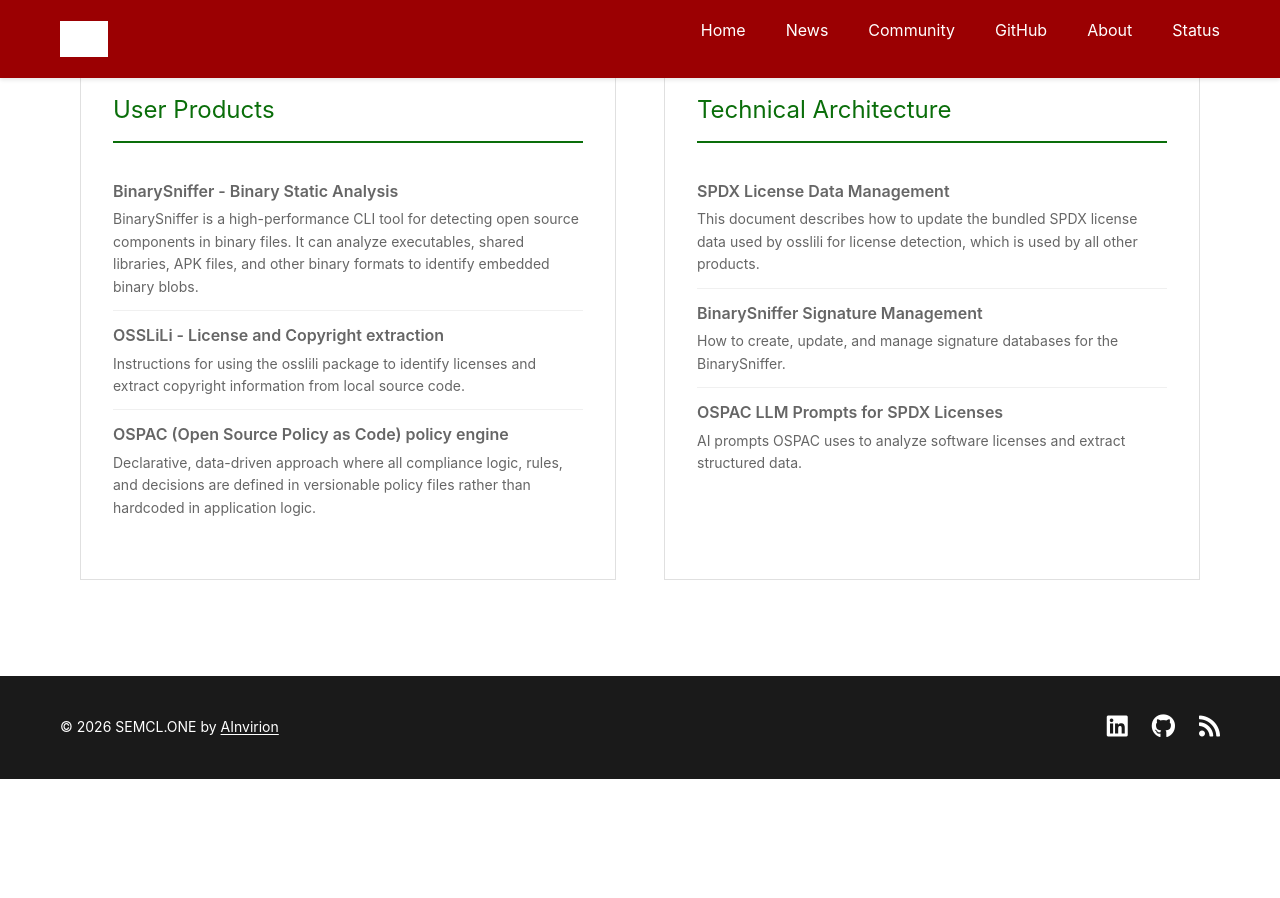
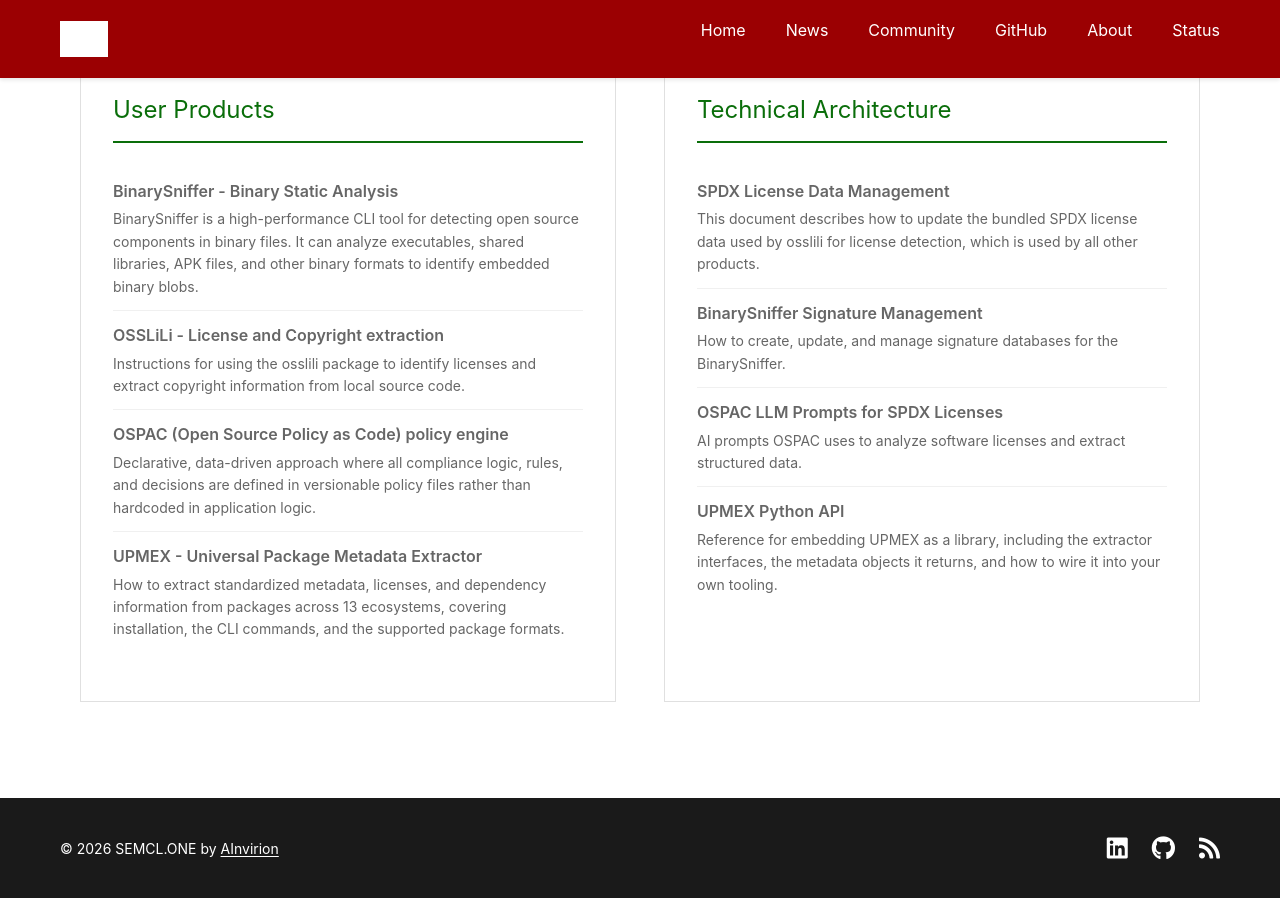
Before and after one commit to SemClone/community, a Jekyll site: the page built from docs/user_guides/index.html, in a window 1280 px wide and 900 px high, scrolled down 581 px. Built offline with Jekyll 4.4.1, drawn with Linux system fonts in a browser that asks for light colours; nearby versions of some CDN libraries; before the commit the page ends 1360 px from its top, so only the background shows below that; grey boxes are pictures that could not be loaded.

Commit message:
Add UPMEX documentation links to user guides
UPMEX docs moved out of the repo as markdown and now live at
semclone.github.io/upmex. Link the user-facing overview under User
Products and the Python API reference under Technical Architecture.

```diff
--- a/docs/_data/user_guides.yml
+++ b/docs/_data/user_guides.yml
@@ -16,6 +16,10 @@
         url: "https://github.com/SemClone/ospac/blob/main/docs/USER_GUIDE.md"
         description: Declarative, data-driven approach where all compliance logic, rules, and decisions are defined in versionable policy files rather than hardcoded in application logic.
 
+      - title: UPMEX - Universal Package Metadata Extractor
+        url: "https://semclone.github.io/upmex/"
+        description: How to extract standardized metadata, licenses, and dependency information from packages across 13 ecosystems, covering installation, the CLI commands, and the supported package formats.
+
   - title: Technical Architecture
     status: available  # Options: available, development
     items:
@@ -30,3 +34,7 @@
       - title: OSPAC LLM Prompts for SPDX Licenses
         url: "https://github.com/SemClone/ospac/blob/main/docs/LLM_PROMPTS.md"
         description: AI prompts OSPAC uses to analyze software licenses and extract structured data.
+
+      - title: UPMEX Python API
+        url: "https://semclone.github.io/upmex/api/"
+        description: Reference for embedding UPMEX as a library, including the extractor interfaces, the metadata objects it returns, and how to wire it into your own tooling.
```
